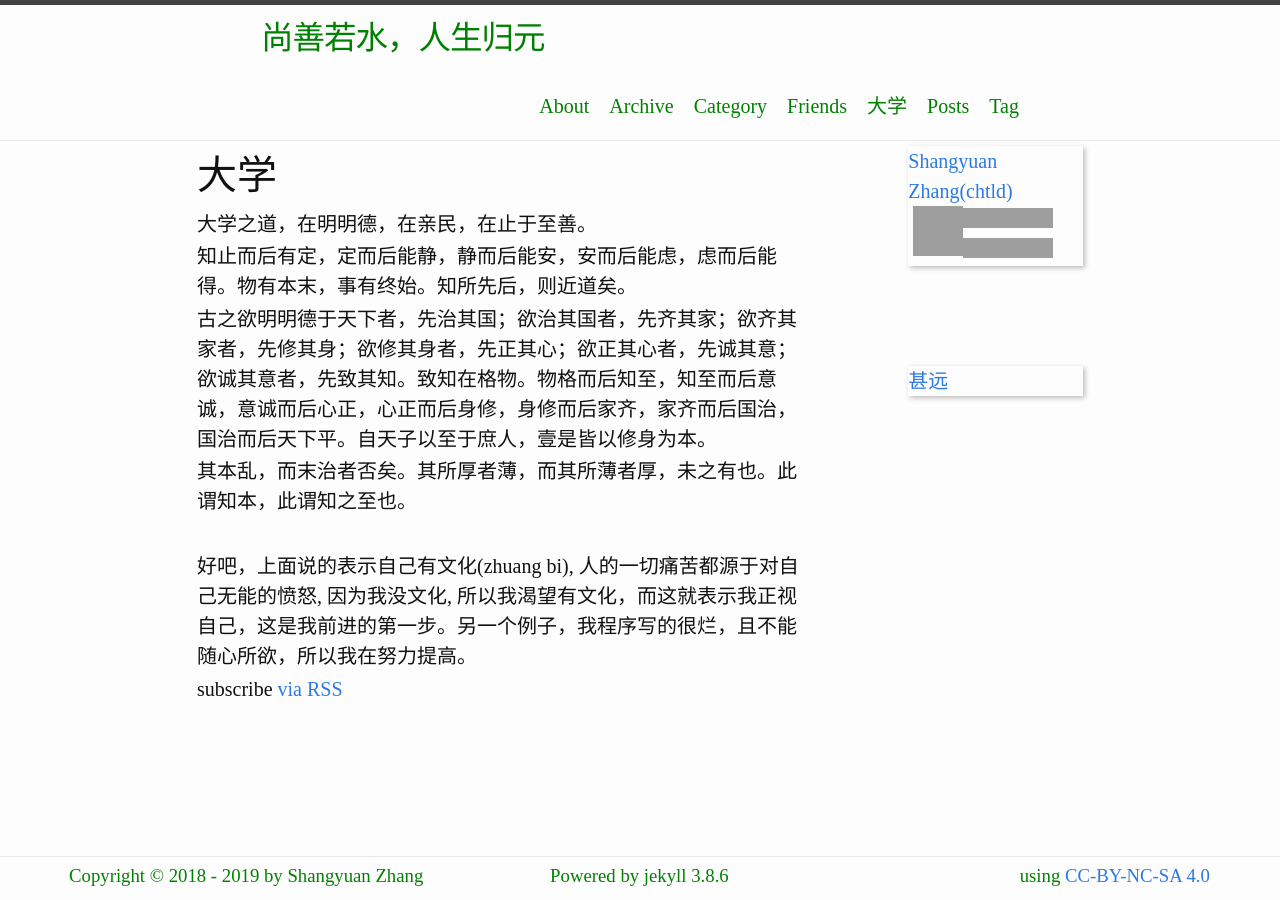
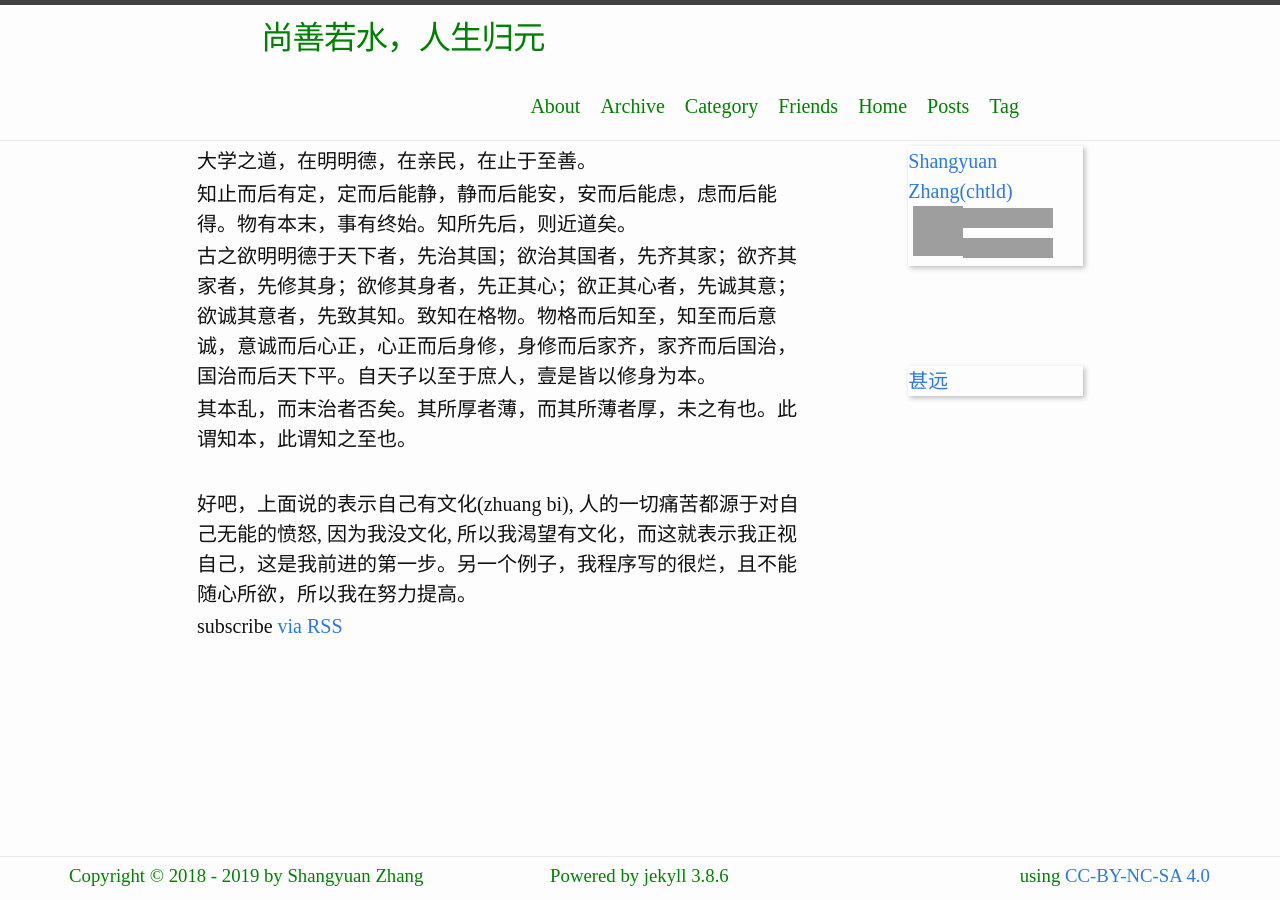
Before and after one commit to chtld/chtld.github.io, a Jekyll site: the page built from index.md, in a window 1280 px wide, cut to the strip 0-900 px from the top of the page. Built offline with Jekyll 4.4.1, drawn with Linux system fonts in a browser that asks for light colours; grey boxes are pictures that could not be loaded.

Commit message:
modify homepage

```diff
--- a/_config.yml
+++ b/_config.yml
@@ -24,6 +24,8 @@
 twitter_username: hello world
 github_username:  chtld
 # Build settings
+disqus:
+  shortname: chtld
 markdown: kramdown
 plugins:
   - jekyll-feed
--- a/_layouts/home.html
+++ b/_layouts/home.html
@@ -4,10 +4,6 @@
 
 <div class="home">
 	<div class="home-content">
-  {%- if page.title -%}
-    <h1 class="page-heading">{{ page.title }}</h1>
-  {%- endif -%}
-
   {{ content }}
   <p class="rss-subscribe">subscribe <a href="{{ "/feed.xml" | relative_url }}">via RSS</a></p>
 	</div>
--- a/index.md
+++ b/index.md
@@ -1,6 +1,6 @@
 ---
 layout: home
-title: 大学
+title: Home
 ---
 
 大学之道，在明明德，在亲民，在止于至善。
```
